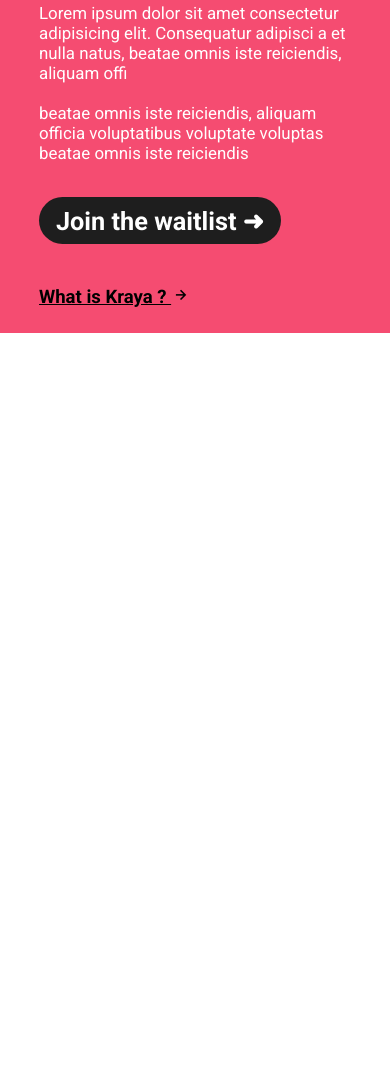
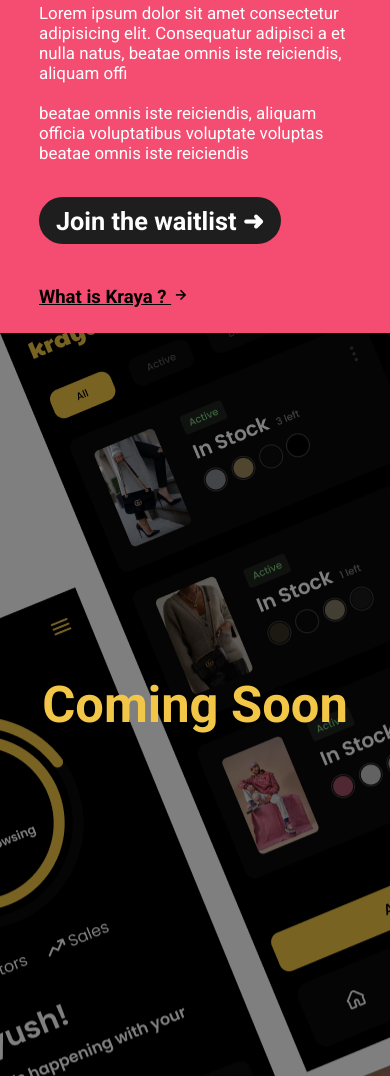
Before and after one commit to swapnilgarg7/Kraya, a plain HTML site: page index.html in a window 390 px wide. Shown: the part 3906-4982 px from the top of the page. Before the commit the page ends 4239 px from the top, so only its background shows below. Drawn offline with nearby package versions, Linux system fonts and the light colour scheme.

Commit message:
mob comming soon

```diff
--- a/style.css
+++ b/style.css
@@ -783,10 +783,19 @@ header{
 }
 
 
+.commingSoon{
+    height: 88vh;
+    display: flex;
+    justify-content: center;
+    align-items: center;
+    flex-direction: column;
+    color: #F2C747;
+    font-size: 3vh;
+    font-weight: 900;
+    background: url("assets/imgs/commingSoon.png");
+}
+
     .working{
-        display: none;
-    }
-    .commingSoon{
         display: none;
     }
     .faq{
```
